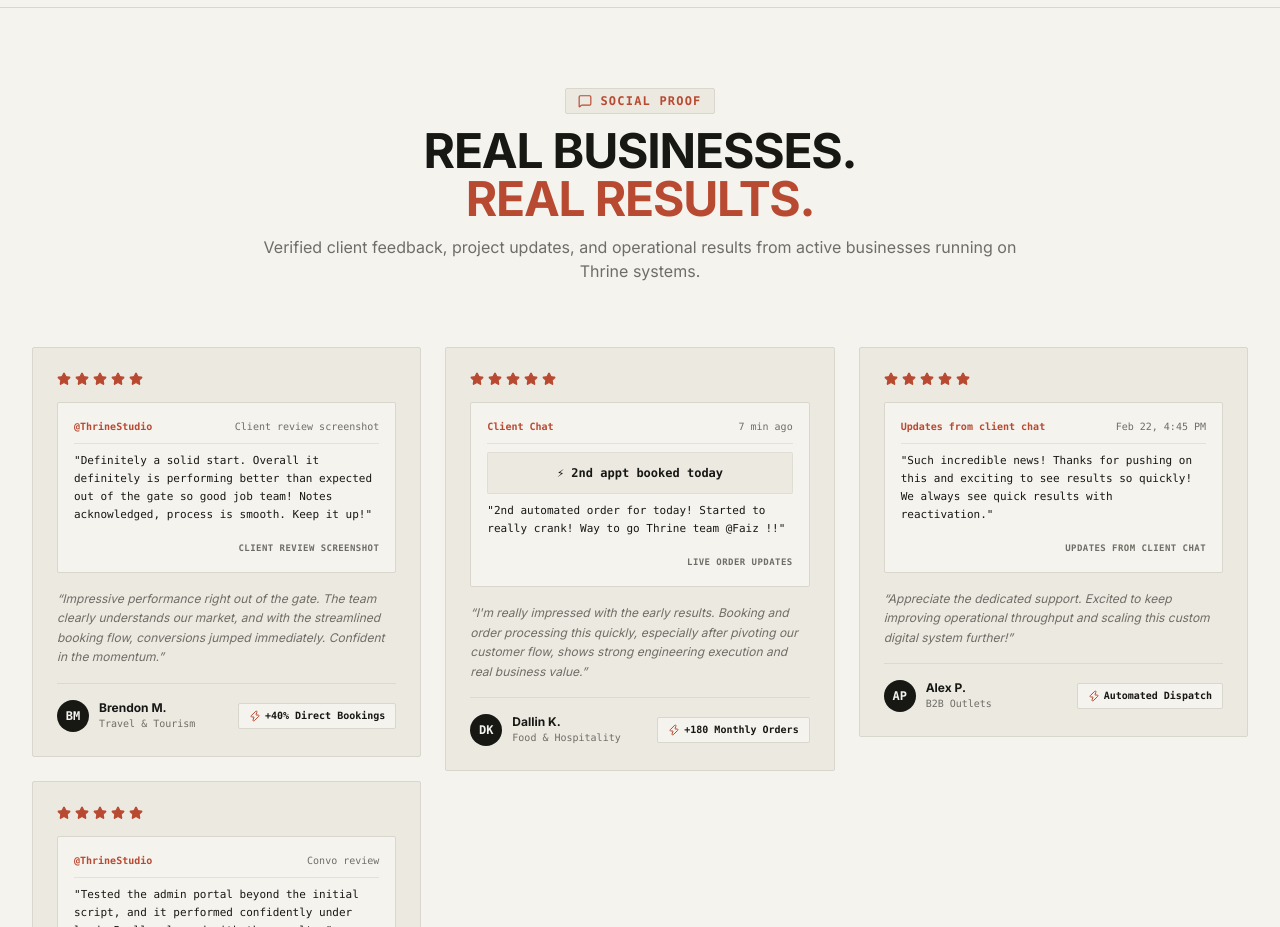
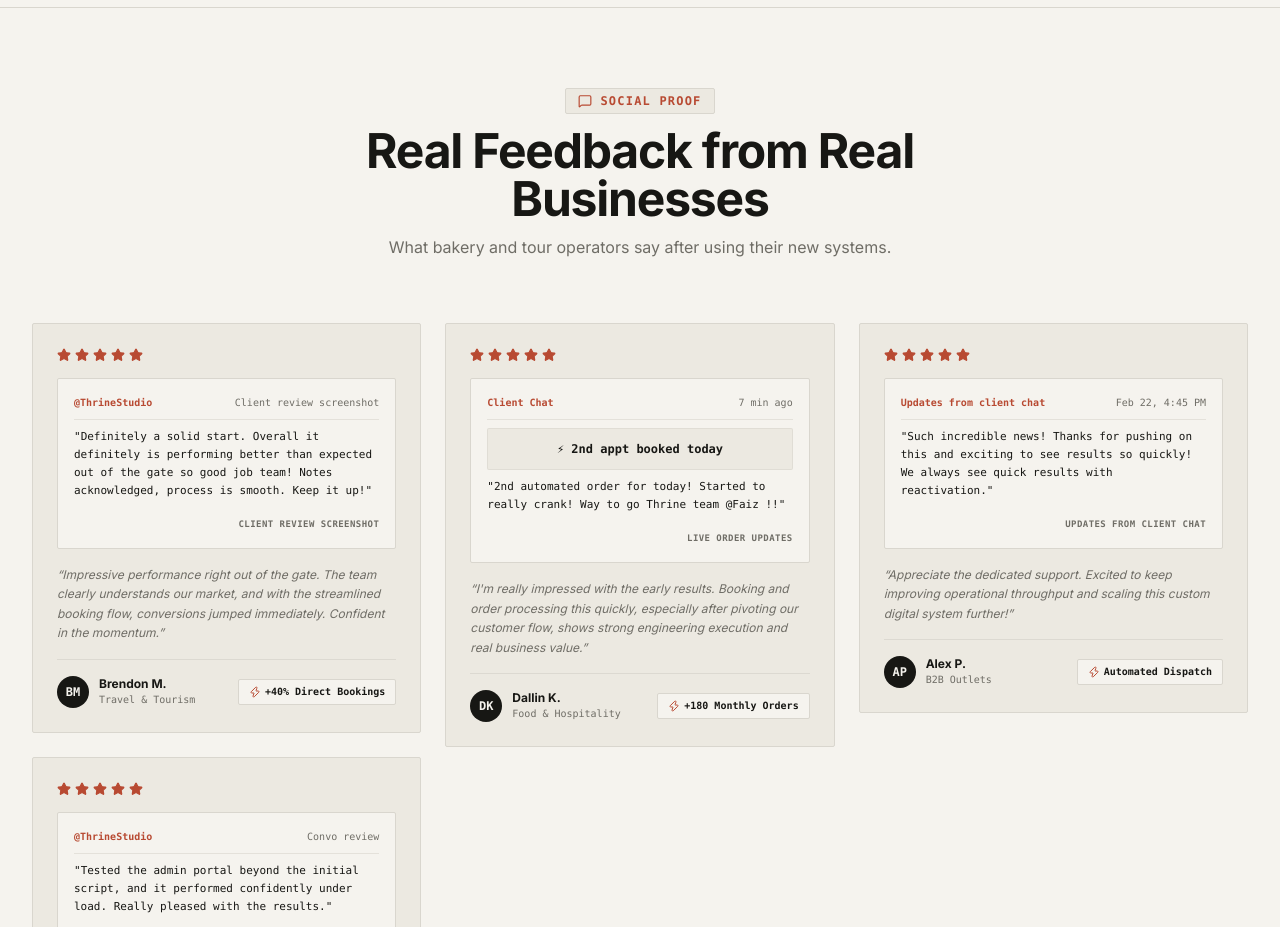
Before and after one commit to IsacSmile/thrine-uk, a React (Vite) app: page / in a window 1280 px wide. Shown: the part 5120-6047 px from the top of the page. Built offline with nearby package versions, Linux system fonts and the light colour scheme; no server answers.

Commit message:
copy: update Social Proof title and subtitle

```diff
--- a/src/components/sections/SocialProof.tsx
+++ b/src/components/sections/SocialProof.tsx
@@ -103,13 +103,12 @@
             <span>SOCIAL PROOF</span>
           </div>
 
-          <h2 className="text-3xl sm:text-5xl font-extrabold text-editorial font-sans tracking-tight uppercase">
-            REAL BUSINESSES. <br className="hidden sm:inline" />
-            <span className="text-terracotta">REAL RESULTS.</span>
+          <h2 className="text-3xl sm:text-5xl font-extrabold text-editorial font-sans tracking-tight">
+            Real Feedback from Real Businesses
           </h2>
 
           <p className="text-sm sm:text-base text-editorial-muted font-normal leading-relaxed">
-            Verified client feedback, project updates, and operational results from active businesses running on Thrine systems.
+            What bakery and tour operators say after using their new systems.
           </p>
         </div>
 
```
